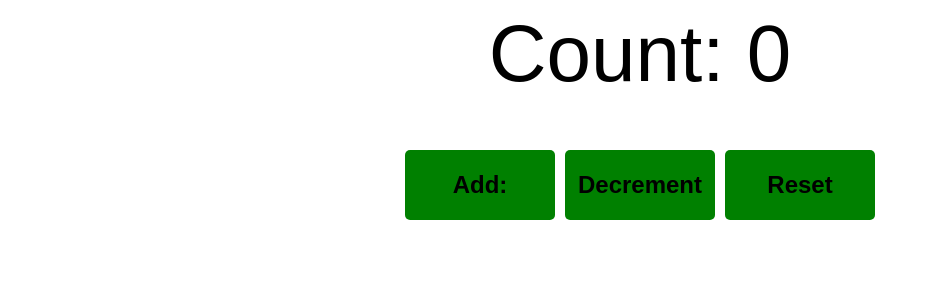
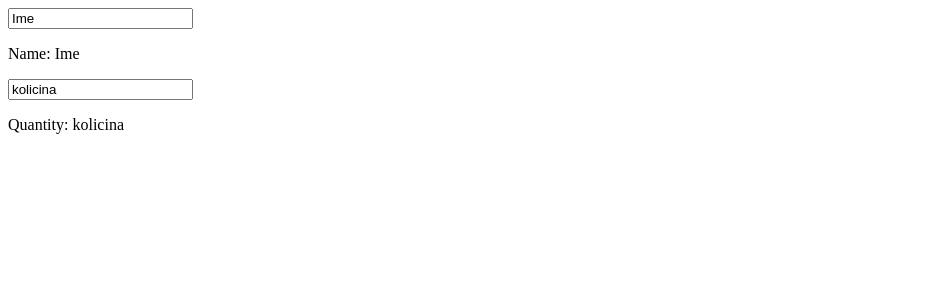
Before and after one commit to JakubNJ1212/my-react-app, a React (Vite) app: page / in a window 1280 px wide. Shown: the top 300 px of the page, without its empty margins (0-930 px from the left). Built offline with nearby package versions, Linux system fonts and the light colour scheme.

Commit message:
onChange events with inputs

```diff
--- a/src/App.jsx
+++ b/src/App.jsx
@@ -1,12 +1,15 @@
 
 import Counter from './Counter.jsx'
+import MyComponent from './MyComponent.jsx'
+
+
 function App() {
 
 
   return (
     <>
 
-     <Counter/>
+     <MyComponent/>
     </>
   );
 }
--- a/src/MyComponent.jsx
+++ b/src/MyComponent.jsx
@@ -2,32 +2,32 @@ import React, {useState} from 'react';
 
 function MyComponent() {
 
-const [name, setName] = useState("Guest");
-const [age, setAge] = useState(0);
-const [isEmployed, setIsEmployed] = useState(false);
+const [name, setName] = useState("Ime");
+const [quantity, setQuantity] = useState("kolicina");
 
-const updateName = () => {
-    setName('Petar');
-}
 
-const incrementAge = () => {
-    setAge(age +1);
-}
+    function handleNameChange(event){
+        setName(event.target.value);
+    }
 
-const toggleEmployementStatus = () => {
-    setIsEmployed(!isEmployed);
-}
+    function handleQuantityChange(event) {
+        setQuantity(event.target.value);
+    }
+
 return(
 
         <div>
-             <p>Name: {name}</p>
-            <button onClick={updateName}>Set name:</button>
-            <p>Age: {age}</p>
-            <button onClick={incrementAge}>increment Age:</button>
+            <input value={name} onChange={handleNameChange}></input>
 
-            <p>Employed {isEmployed ? "Yes" : "No"}</p>
-            <button onClick={toggleEmployementStatus}>Toggle Status</button>
-        </div>  );
+            <p>Name: {name}</p>
+
+
+
+            <input value={quantity} onChange={handleQuantityChange}></input>
+            <p>Quantity: {quantity}</p>
+        </div>
+
+     );
 
 }
 
```
